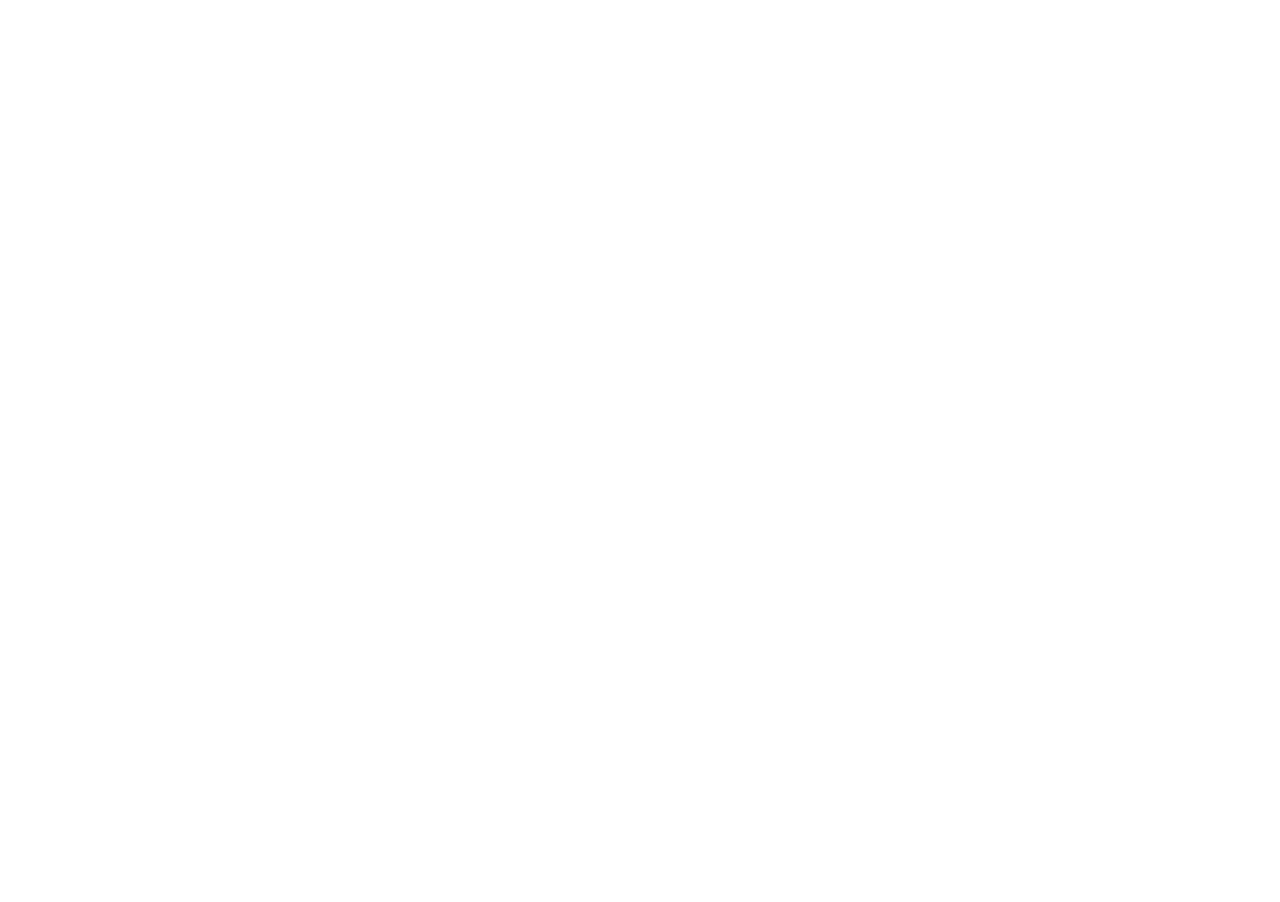
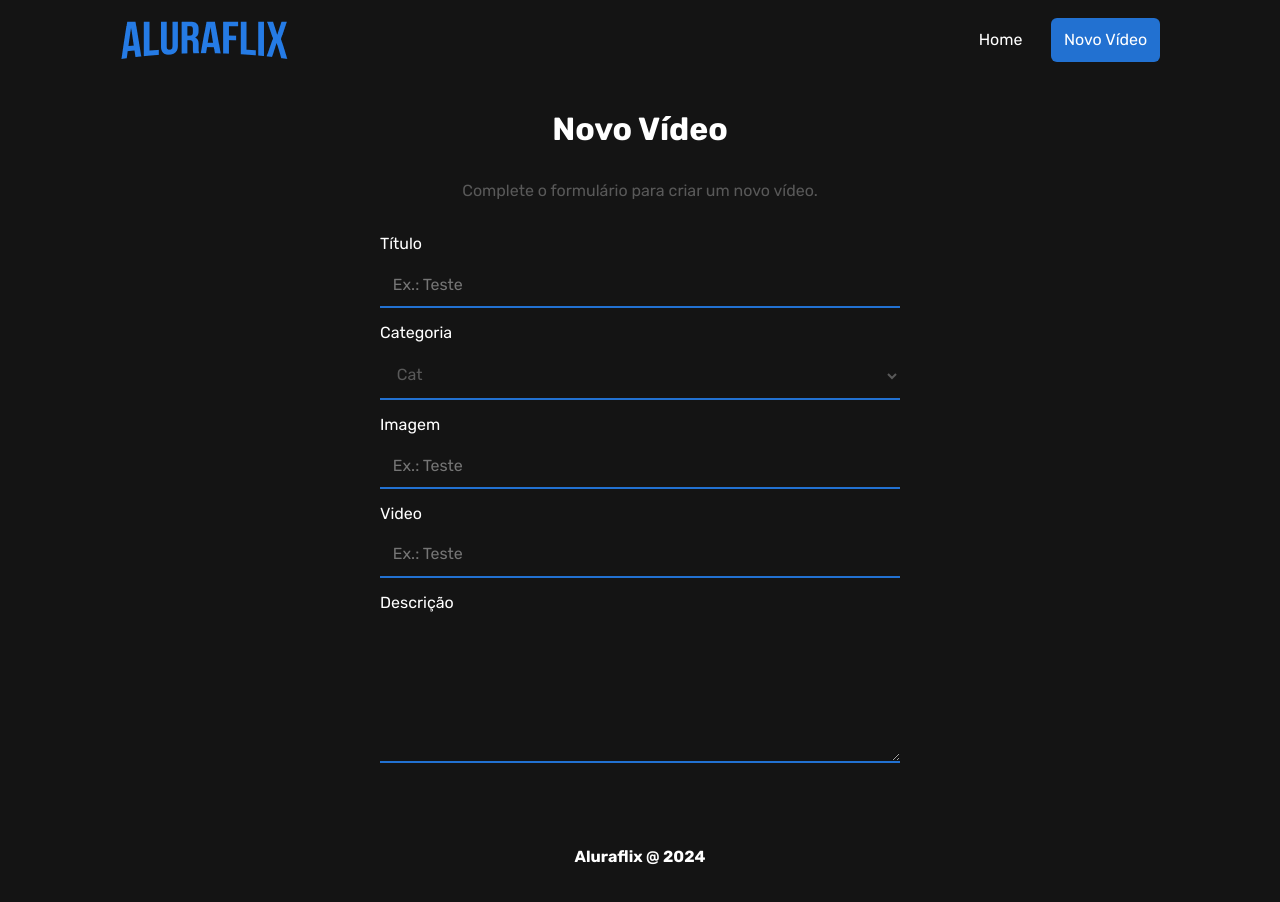
Before and after one commit to AlissonSilva07/desafio-aluraflix, a React (Vite) app: page /novo in a window 1280 px wide. Before the commit this address had no page. Shown: the top 902 px of the page. Before the commit the page ends 800 px from the top, so only its background shows below. Built offline with nearby package versions, Linux system fonts and the light colour scheme.

Commit message:
criar página NovoVideo

```diff
--- a/src/components/EstilosGlobais/index.jsx
+++ b/src/components/EstilosGlobais/index.jsx
@@ -44,6 +44,10 @@
   font-family: var(--font);
 }
 
+a {
+  text-decoration: none;
+}
+
 /* Balance text wrapping on headings */
 h1, h2,
 h3, h4 {
--- a/src/components/Footer/index.jsx
+++ b/src/components/Footer/index.jsx
@@ -13,7 +13,7 @@
 function Footer() {
     return (
         <FooterStyle>
-            <p>Aluraflix</p>
+            <p>Aluraflix &#64; 2024</p>
         </FooterStyle>
     )
 }
--- a/src/components/Header/index.jsx
+++ b/src/components/Header/index.jsx
@@ -1,6 +1,7 @@
 import styled from "styled-components";
 import BotaoHeader from "../Botoes/BotaoHeader";
-import Logo from '../../assets/Logo.png'
+import Logo from "../../assets/Logo.png";
+import { Link } from "react-router-dom";
 
 const Nav = styled.nav`
   height: 80px;
@@ -19,18 +20,22 @@
 `;
 
 const FlexHorizontal = styled.div`
-    display: flex;
-    align-items: center;
-    gap: 16px;
-`
+  display: flex;
+  align-items: center;
+  gap: 16px;
+`;
 
 function Header() {
   return (
     <Nav>
       <img src={Logo} alt="" />
       <FlexHorizontal>
-        <BotaoHeader text="Home" buttonType={1} />
-        <BotaoHeader text="Novo Vídeo" buttonType={2} />
+        <Link to="/">
+          <BotaoHeader text="Home" buttonType={1} />
+        </Link>
+        <Link to="/novo">
+          <BotaoHeader text="Novo Vídeo" buttonType={2} />
+        </Link>
       </FlexHorizontal>
     </Nav>
   );
--- a/src/pages/Inicio/index.jsx
+++ b/src/pages/Inicio/index.jsx
@@ -1,5 +1,14 @@
+import styled from "styled-components";
+
+const InicioStyle = styled.main`
+  width: 100%;
+  display: flex;
+  flex-direction: column;
+  padding: 0px 120px;
+`;
+
 function Inicio() {
-  return <h1>Inicio</h1>;
+  return <InicioStyle>Inicio</InicioStyle>;
 }
 
 export default Inicio;
--- /dev/null
+++ b/src/pages/NovoVideo/index.jsx
@@ -0,0 +1,107 @@
+import styled from "styled-components";
+
+const FormLayout = styled.div`
+  width: 100%;
+  display: flex;
+  flex-direction: column;
+  align-items: center;
+  gap: 32px;
+  padding: 32px 120px;
+`;
+
+const TitleStyle = styled.h1`
+  color: var(--bg-branco);
+`;
+
+const SubtitleStyle = styled.p`
+  color: var(--bg-cinza);
+`;
+
+const FormArea = styled.form`
+  width: 50%;
+  display: flex;
+  flex-direction: column;
+  align-items: center;
+  gap: 16px;
+  color: var(--bg-branco);
+`;
+
+const InputGroup = styled.div`
+  width: 100%;
+  display: flex;
+  flex-direction: column;
+  gap: 10px;
+`;
+
+const InputStyle = styled.input`
+  width: 100%;
+  position: relative;
+  padding: 0.8rem;
+  display: flex;
+  justify-content: center;
+  background-color: transparent;
+  color: var(--bg-cinza);
+  border: none;
+  border-bottom: 2px solid var(--main-azul);
+`;
+
+const SelectStyle = styled.select`
+  width: 100%;
+  position: relative;
+  padding: 0.8rem;
+  display: flex;
+  justify-content: center;
+  background-color: transparent;
+  color: var(--bg-cinza);
+  border: none;
+  border-bottom: 2px solid var(--main-azul);
+`;
+
+const TextAreaStyle = styled.textarea`
+  width: 100%;
+  position: relative;
+  padding: 0.8rem;
+  display: flex;
+  justify-content: center;
+  background-color: transparent;
+  color: var(--bg-cinza);
+  border: none;
+  border-bottom: 2px solid var(--main-azul);
+`;
+
+function NovoVideo() {
+  return (
+    <FormLayout>
+      <TitleStyle>Novo Vídeo</TitleStyle>
+      <SubtitleStyle>
+        Complete o formulário para criar um novo vídeo.
+      </SubtitleStyle>
+      <FormArea action="">
+        <InputGroup>
+          <label htmlFor="titulo">Título</label>
+          <InputStyle type="text" name="titulo" placeholder="Ex.: Teste" />
+        </InputGroup>
+        <InputGroup>
+          <label htmlFor="categoria">Categoria</label>
+          <SelectStyle name="categoria" id="">
+            <option value="1">Cat</option>
+          </SelectStyle>
+        </InputGroup>
+        <InputGroup>
+          <label htmlFor="imagem">Imagem</label>
+          <InputStyle type="text" name="imagem" placeholder="Ex.: Teste" />
+        </InputGroup>
+        <InputGroup>
+          <label htmlFor="video">Video</label>
+          <InputStyle type="text" name="video" placeholder="Ex.: Teste" />
+        </InputGroup>
+        <InputGroup>
+          <label htmlFor="descricao">Descrição</label>
+          <TextAreaStyle name="descricao" id="" rows="6"></TextAreaStyle>
+        </InputGroup>
+      </FormArea>
+    </FormLayout>
+  );
+}
+
+export default NovoVideo;
--- a/src/routes.jsx
+++ b/src/routes.jsx
@@ -1,6 +1,7 @@
 import { BrowserRouter, Route, Routes } from "react-router-dom";
 import PaginaBase from "./pages/PaginaBase";
 import Inicio from "./pages/Inicio";
+import NovoVideo from "./pages/NovoVideo";
 
 function AppRoutes() {
   return (
@@ -8,6 +9,7 @@
       <Routes>
         <Route path="/" element={<PaginaBase />}>
           <Route index element={<Inicio />}></Route>
+          <Route path="novo" element={<NovoVideo />}></Route>
         </Route>
       </Routes>
     </BrowserRouter>
```
